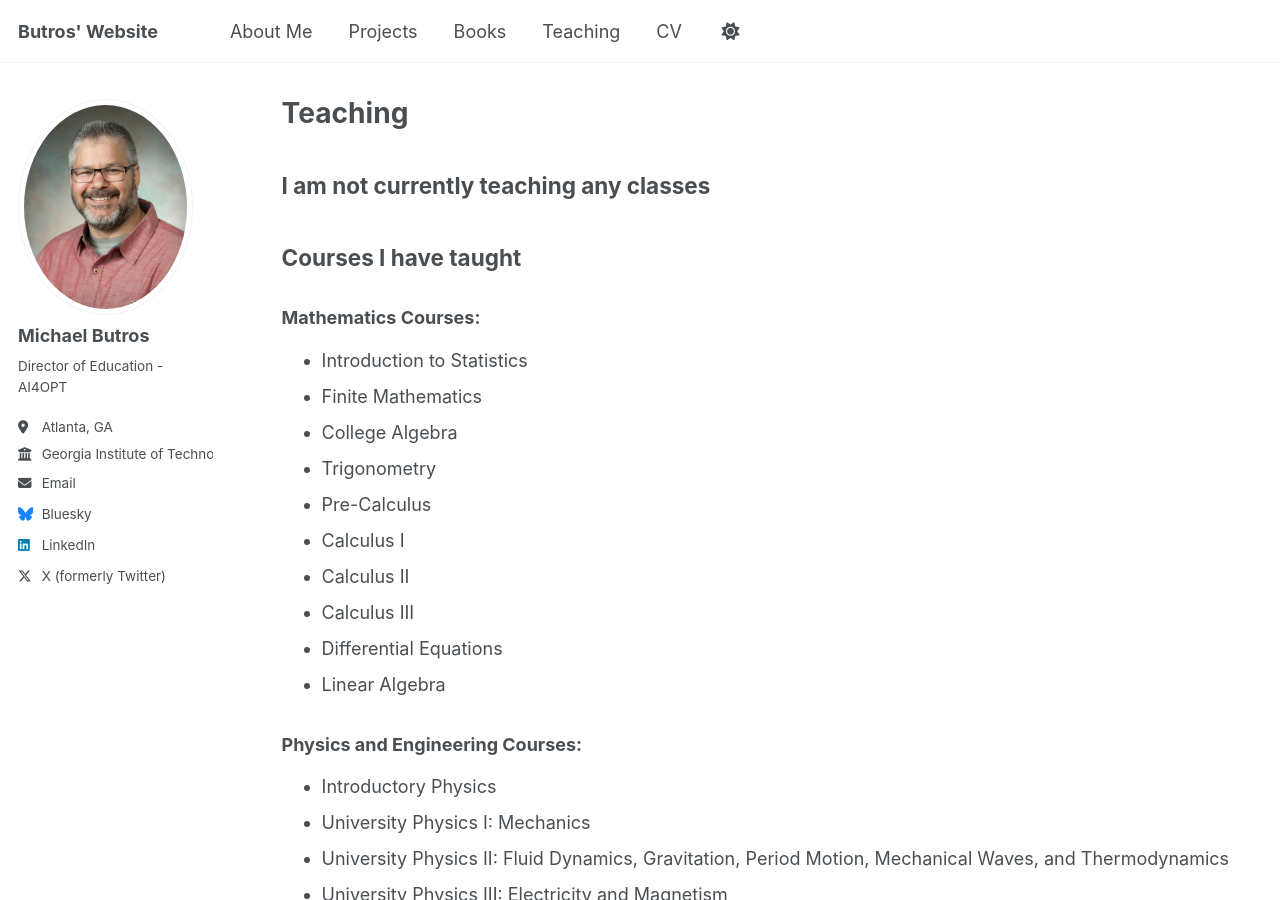
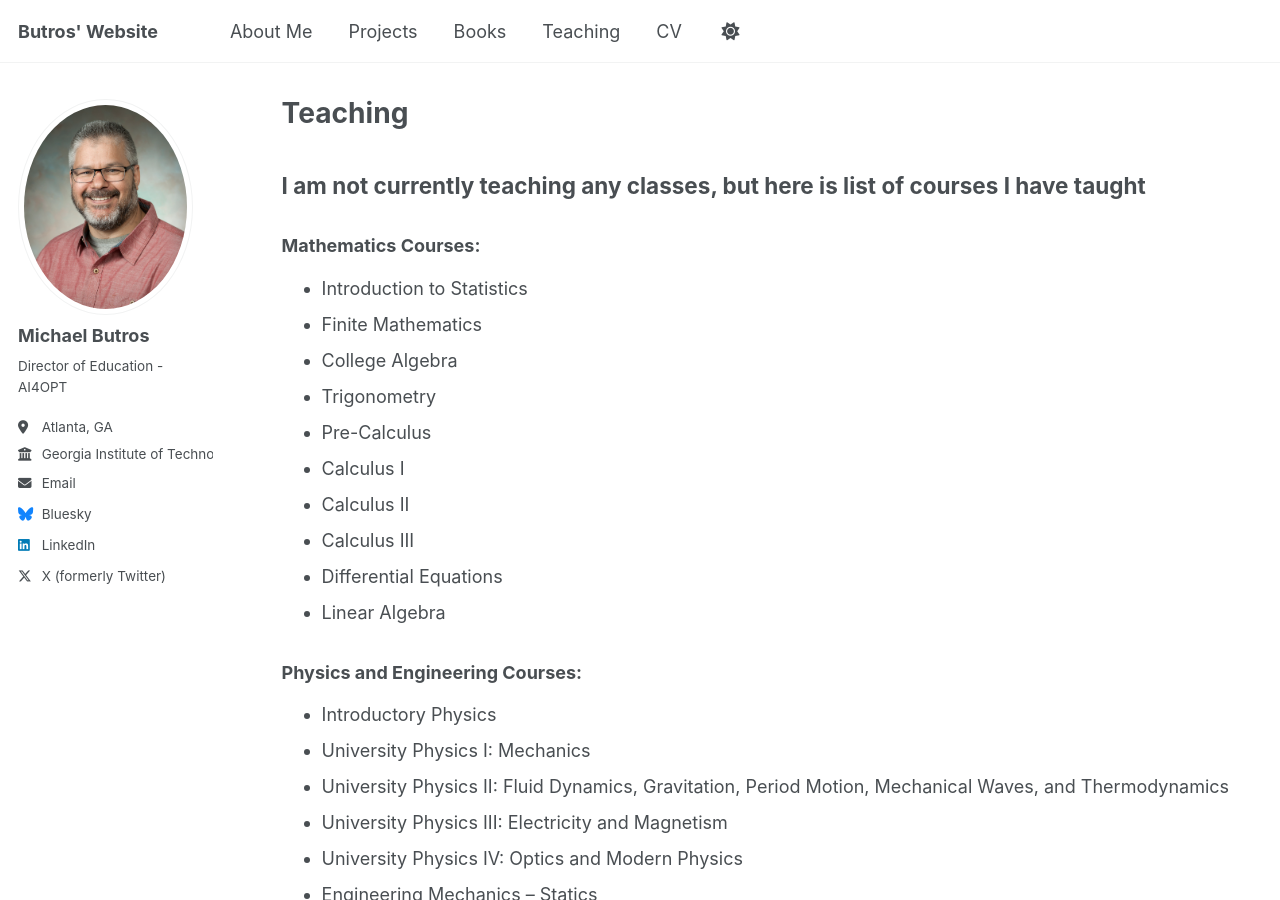
Before and after one commit to MButros/MButros.github.io, a Jekyll site: the page built from _pages/teaching.md, in a window 1280 px wide and 900 px high. Built offline with Jekyll 4.4.1, drawn with Linux system fonts in a browser that asks for light colours.

Commit message:
Update teaching.md

```diff
--- a/_pages/teaching.md
+++ b/_pages/teaching.md
@@ -9,9 +9,7 @@
 
 {% include base_path %}
 
-## **I am not currently teaching any classes**
-
-## Courses I have taught
+## **I am not currently teaching any classes**, but here is list of courses I have taught
 ### Mathematics Courses:
 - Introduction to Statistics
 - Finite Mathematics
```
